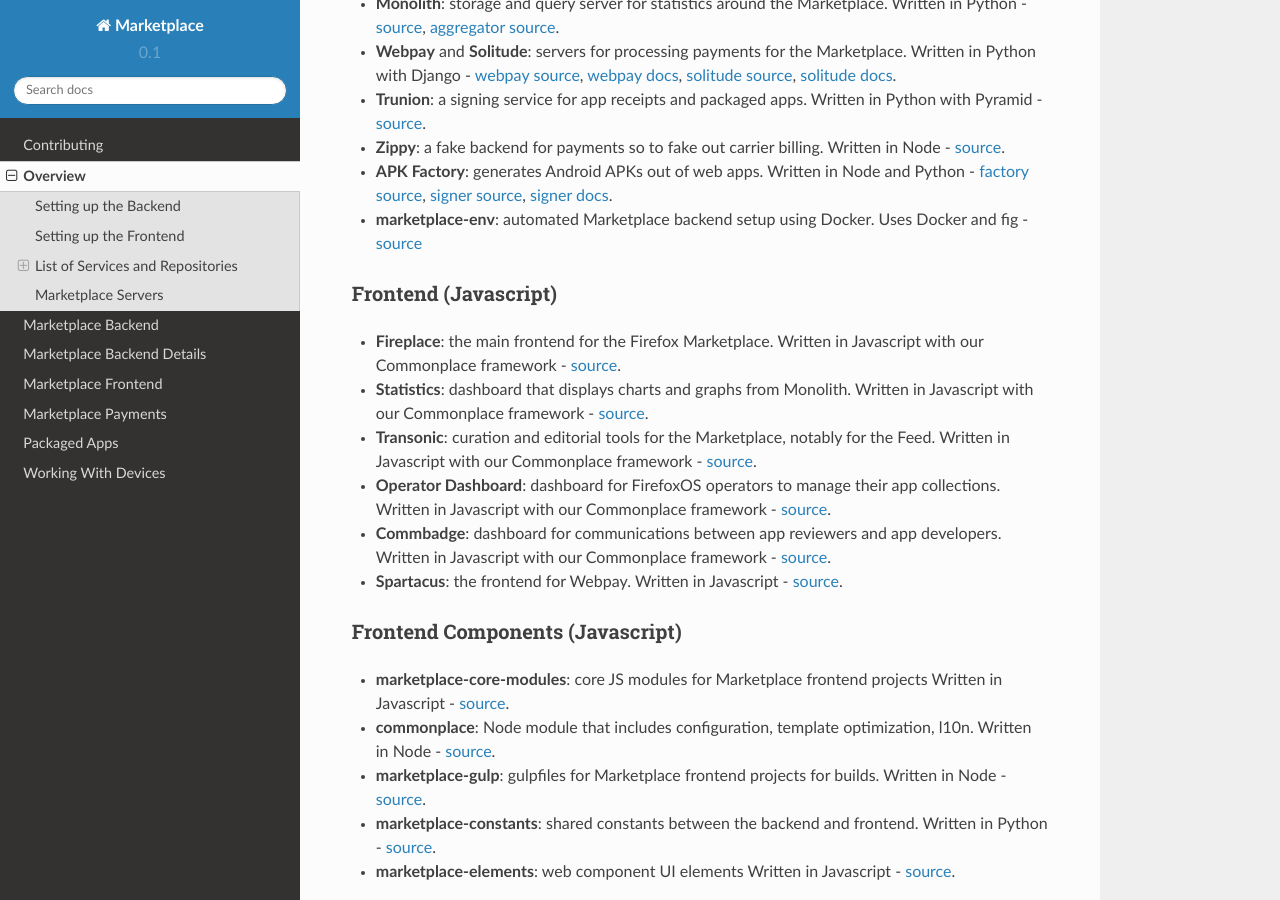
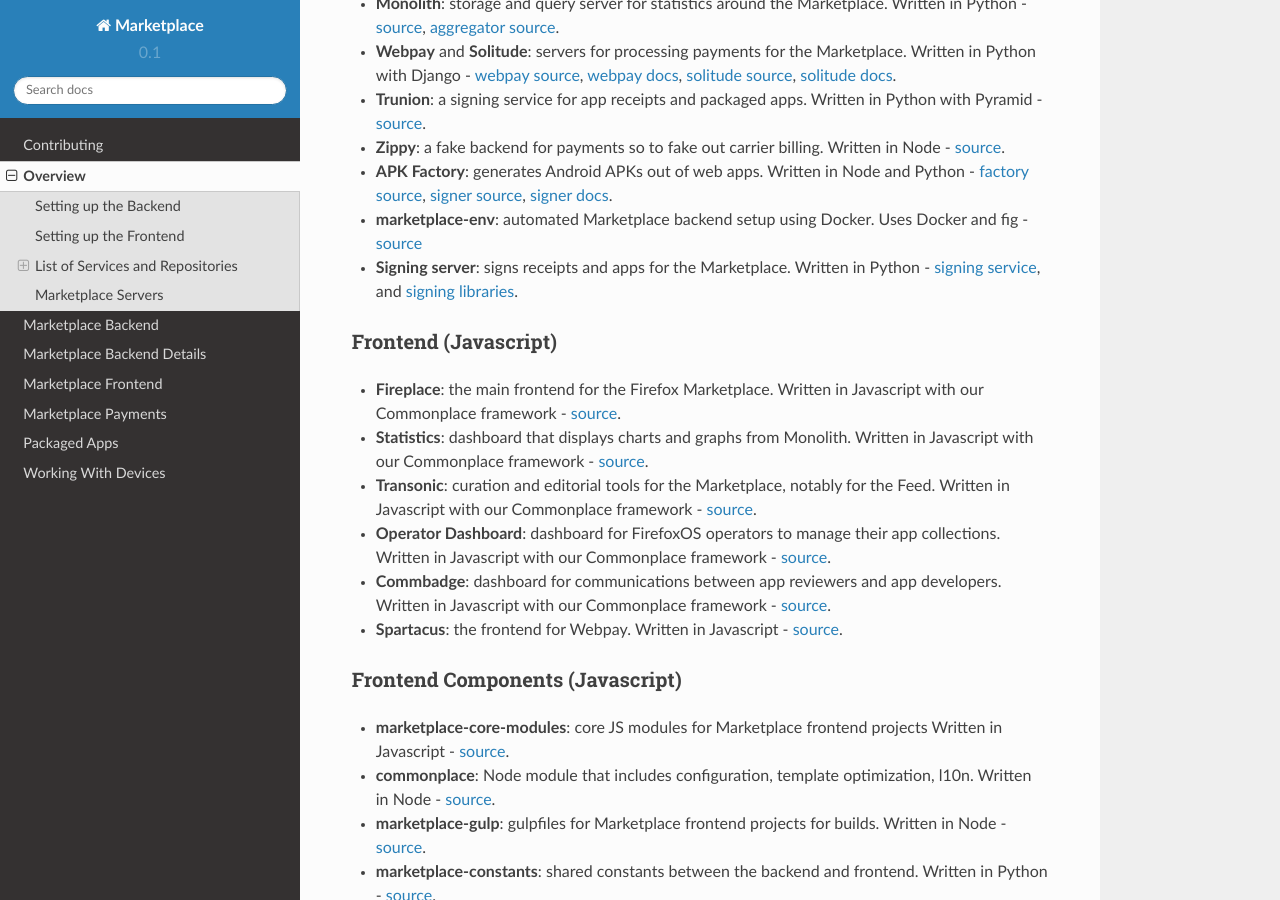
Before and after one commit to mozilla/marketplace-docs, a Sphinx documentation site: the page built from docs/topics/overview.rst, in a window 1280 px wide and 900 px high, scrolled down 890 px. Built offline with Sphinx 7.4.7 and the Read the Docs theme 2.0.0, drawn with Linux system fonts in a browser that asks for light colours.

Commit message:
add in signing server (bug 1115184)

```diff
--- a/docs/topics/backend-details.rst
+++ b/docs/topics/backend-details.rst
@@ -314,6 +314,8 @@
 +---------------------+--------+
 | Zippy               | 2605   |
 +---------------------+--------+
+| Signing server      | 2606   |
++---------------------+--------+
 | Fireplace           | 8675   |
 +---------------------+--------+
 | Commbadge           | 8676   |
--- a/docs/topics/overview.rst
+++ b/docs/topics/overview.rst
@@ -75,6 +75,10 @@
   Uses Docker and fig -
   `source <https://github.com/mozilla/marketplace-env>`_
 
+* **Signing server**: signs receipts and apps for the Marketplace. Written in
+  Python - `signing service <https://github.com/rtilder/signing-service>`_,
+  and `signing libraries <https://github.com/rtilder/websigning>`_.
+
 Frontend (Javascript)
 ~~~~~~~~~~~~~~~~~~~~~
 
```
